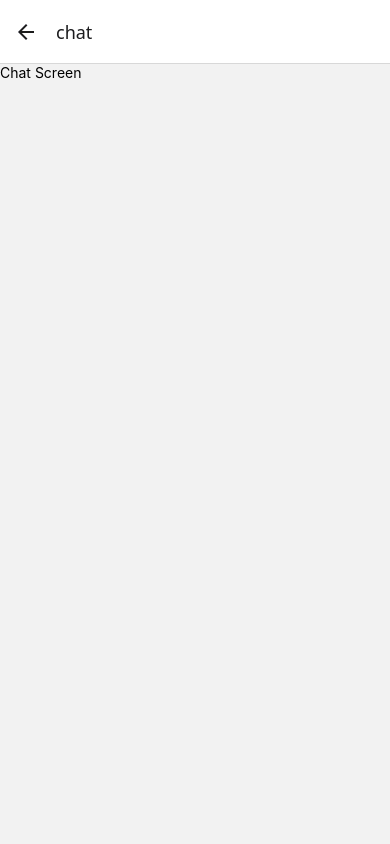
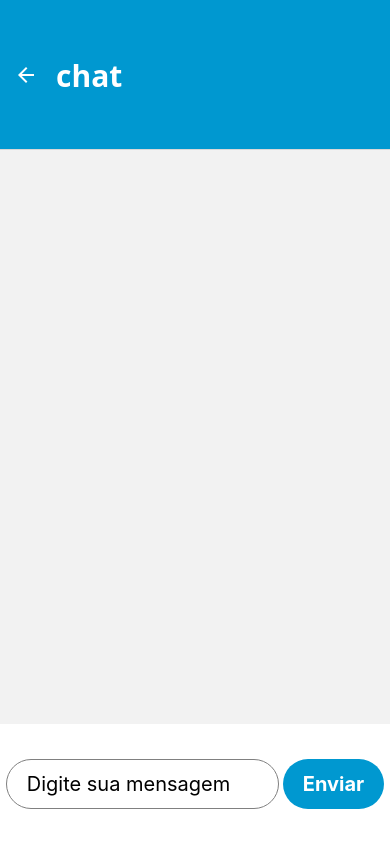
Before and after one commit to anamoraisdev/test-app, a React Native app: screen /chat in a window 390 px wide. Built offline with nearby package versions, Linux system fonts and the light colour scheme.

Commit message:
create chat screen

```diff
--- a/App.js
+++ b/App.js
@@ -13,7 +13,17 @@ export default function App() {
     <NavigationContainer>
     <Stack.Navigator initialRouteName="Home">
       <Stack.Screen name="Home" component={HomeScreen} options={{ headerShown: false }} />
-      <Stack.Screen name="chat" component={ChatScreen} />
+      <Stack.Screen name="chat" component={ChatScreen} options={{
+          headerStyle: {
+            backgroundColor: '#0098D0',
+            height: 150,
+          },
+          headerTintColor: '#fff',
+          headerTitleStyle: {
+            fontSize: 30,
+            fontWeight: 'bold',
+          },
+        }}/>
     </Stack.Navigator>
   </NavigationContainer>
   );
--- a/components/buttonBasic.tsx
+++ b/components/buttonBasic.tsx
@@ -21,7 +21,7 @@ const styles = StyleSheet.create({
         bottom: 40,
     },
     buttonText: {
-        color: '#1E90FF',
+        color: '#0098D0',
         fontSize: 20,
         fontWeight: 'bold',
     },
--- /dev/null
+++ b/components/cardChat.tsx
@@ -0,0 +1,44 @@
+import { View, Text, StyleSheet} from "react-native";
+
+export default function CardChat({item}) {
+
+    return (
+        <View style={styles.container}>
+            <Text></Text>
+            <View style={[
+              styles.messageContainer,
+              item.sender === 'me' ? styles.myMessage : styles.otherMessage,
+            ]}>
+                <Text>
+                    {item.text}
+                </Text>
+            </View>
+        </View>
+
+    )
+}
+
+const styles = StyleSheet.create({
+    container: {
+        width:"100%",
+    },
+    messageContainer: {
+        borderRadius: 20,
+        boxShadow: "medium",
+        maxWidth: '70%',
+        padding: 20,
+        marginHorizontal: 10
+    },
+    myMessage: {
+        borderWidth: 1,
+        borderColor: "#e0e0e0",
+        alignSelf: 'flex-end',
+        borderTopRightRadius: 0,
+    },
+      otherMessage: {
+        backgroundColor: '#e0e0e0',
+        alignSelf: 'flex-start',
+        borderTopLeftRadius: 0,
+    },
+
+})
--- a/package.json
+++ b/package.json
@@ -9,12 +9,14 @@
     "web": "expo start --web"
   },
   "dependencies": {
+    "@google/generative-ai": "^0.21.0",
+    "@react-native-community/cli": "latest",
     "@react-navigation/native": "^7.0.0",
     "@react-navigation/stack": "^7.0.0",
-    "@react-native-community/cli": "latest",
     "@types/react": "~18.3.12",
     "expo": "~52.0.3",
     "expo-status-bar": "~2.0.0",
+    "openai": "^4.72.0",
     "react": "18.3.1",
     "react-native": "0.76.1",
     "react-native-safe-area-context": "^4.14.0",
--- a/screens/chatScreen.tsx
+++ b/screens/chatScreen.tsx
@@ -1,7 +1,70 @@
-import { Text } from "react-native";
+import { FlatList, KeyboardAvoidingView, StyleSheet, Text, TextInput, TouchableOpacity, View } from "react-native";
+import CardChat from "../components/cardChat";
+import { useState } from "react";
+import { GoogleGenerativeAI } from "@google/generative-ai";
 
-export default function ChatScreen(){
-    return(
-        <Text>Chat Screen</Text>
+export default function ChatScreen() {
+    const [inputText, setInputText] = useState<string>("")
+    const [messages, setMessages] = useState([]);
+
+
+    return (
+        <KeyboardAvoidingView behavior="height" style={{ flex: 1 }} keyboardVerticalOffset={120}>
+
+            <FlatList
+                data={messages}
+                keyExtractor={(item) => item.id.toString()}
+                contentContainerStyle={{ paddingBottom: 120 }}
+                renderItem={({ item }) =>
+                    <CardChat item={item} />
+                }
+            />
+
+            <View style={styles.container}>
+                <TextInput
+                    placeholder="Digite sua mensagem"
+                    value={inputText}
+                    onChangeText={(value) => setInputText(value)}
+                    style={styles.input}
+                />
+                <TouchableOpacity style={styles.button} >
+                    <Text style={{ color: "white", fontSize: 20, fontWeight: "bold" }}>Enviar</Text>
+                </TouchableOpacity>
+            </View>
+        </KeyboardAvoidingView>
     )
 }
+
+const styles = StyleSheet.create({
+    container: {
+        position: 'absolute',
+        bottom: 0,
+        height: 120,
+        width: '100%',
+        flexDirection: 'row',
+        justifyContent: "center",
+        alignItems: "center",
+        backgroundColor: 'white',
+        gap: 4
+    },
+
+    input: {
+        borderRadius: 40,
+        borderWidth: 1,
+        borderColor: "gray",
+        width: "70%",
+        height: 50,
+        paddingVertical: 15,
+        paddingInlineStart: 20,
+        fontSize: 20
+    },
+    button: {
+        backgroundColor: "#0098D0",
+        borderRadius: 40,
+        paddingHorizontal: 20,
+        height: 50,
+        display: "flex",
+        flexDirection: "row",
+        alignItems: "center",
+    }
+})
--- a/screens/homeScreen.tsx
+++ b/screens/homeScreen.tsx
@@ -15,7 +15,7 @@ export default function HomeScreen({navigation}) {
 const styles = StyleSheet.create({
     container: {
       flex: 1,
-      backgroundColor: '#69B8F4',
+      backgroundColor: '#0098D0',
       alignItems: 'center',
       justifyContent: 'center',
 
```
Also changed, not shown: 1 other file (tests, documents, lock files or other folders).
